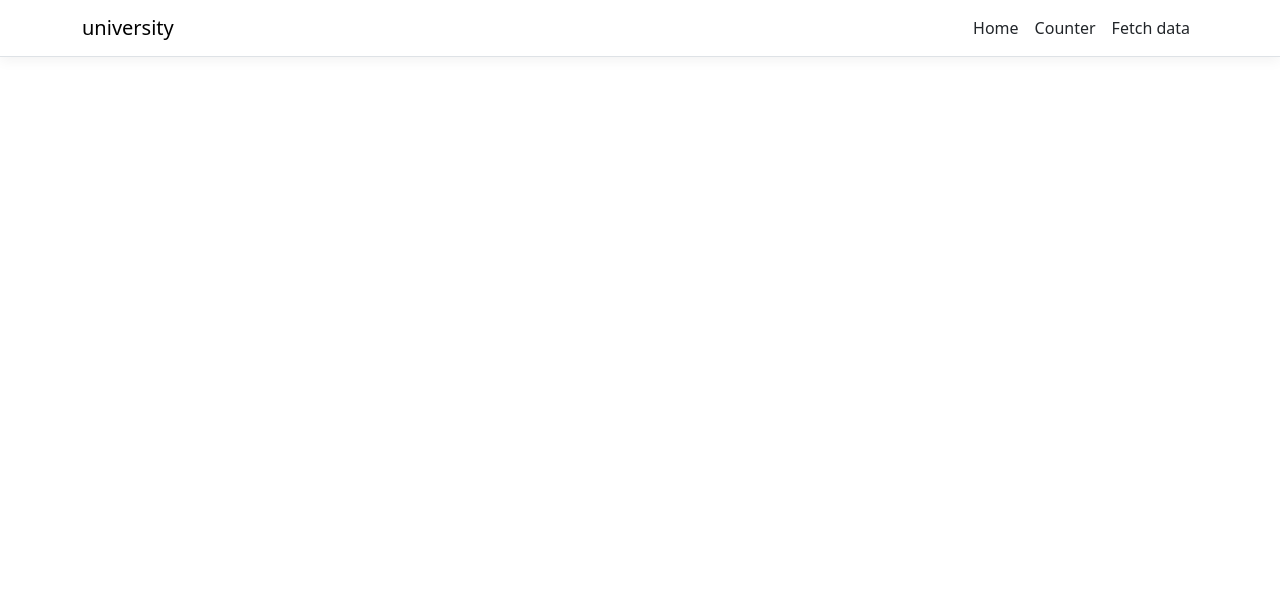
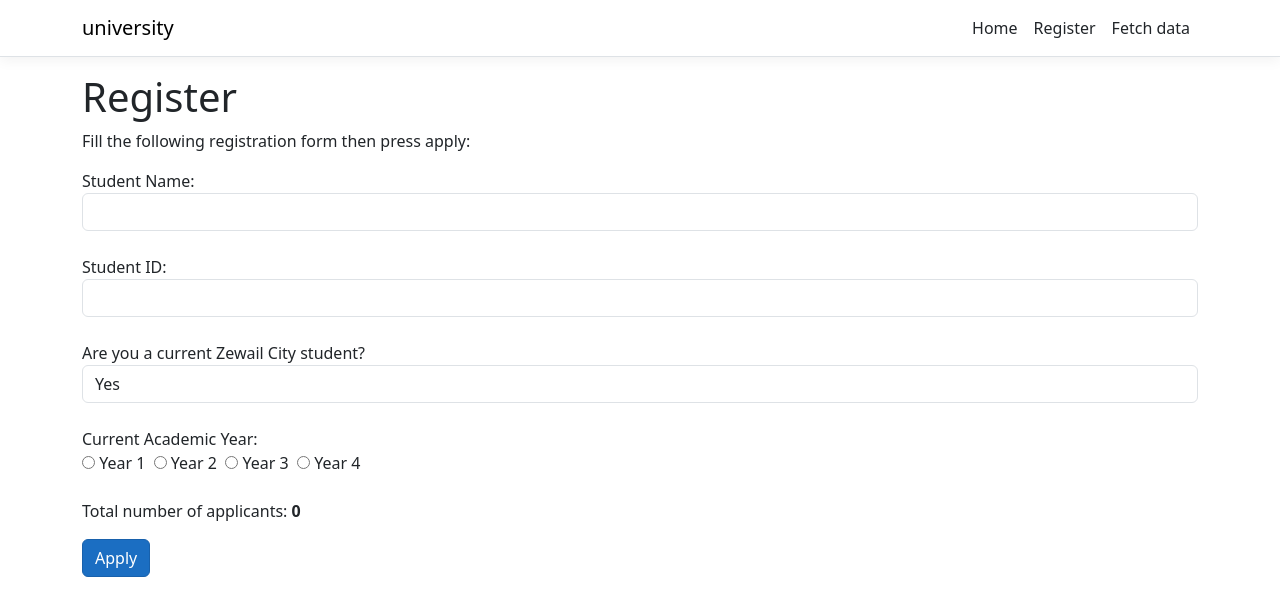
Before and after one commit to AsmaaJAH/simple-university-fullstack-web-project, a React (Create React App) app in the folder ClientApp/: page /register in a window 1280 px wide. Shown: the top 616 px of the page. Built offline with nearby package versions, Linux system fonts and the light colour scheme.

Commit message:
register page  UI

```diff
--- a/ClientApp/src/AppRoutes.js
+++ b/ClientApp/src/AppRoutes.js
@@ -1,4 +1,4 @@
-import { Counter } from "./components/Counter";
+import { Register } from "./components/Register";
 import { FetchData } from "./components/FetchData";
 import { Home } from "./components/Home";
 
@@ -8,8 +8,8 @@ const AppRoutes = [
     element: <Home />
   },
   {
-    path: '/counter',
-    element: <Counter />
+    path: '/register',
+    element: <Register />
   },
   {
     path: '/fetch-data',
--- a/ClientApp/src/components/Counter.js
+++ /dev/null
@@ -1,31 +0,0 @@
-import React, { Component } from 'react';
-
-export class Counter extends Component {
-  static displayName = Counter.name;
-
-  constructor(props) {
-    super(props);
-    this.state = { currentCount: 0 };
-    this.incrementCounter = this.incrementCounter.bind(this);
-  }
-
-  incrementCounter() {
-    this.setState({
-      currentCount: this.state.currentCount + 1
-    });
-  }
-
-  render() {
-    return (
-      <div>
-        <h1>Counter</h1>
-
-        <p>This is a simple example of a React component.</p>
-
-        <p aria-live="polite">Current count: <strong>{this.state.currentCount}</strong></p>
-
-        <button className="btn btn-primary" onClick={this.incrementCounter}>Increment</button>
-      </div>
-    );
-  }
-}
--- a/ClientApp/src/components/NavMenu.js
+++ b/ClientApp/src/components/NavMenu.js
@@ -33,7 +33,7 @@ export class NavMenu extends Component {
                 <NavLink tag={Link} className="text-dark" to="/">Home</NavLink>
               </NavItem>
               <NavItem>
-                <NavLink tag={Link} className="text-dark" to="/counter">Counter</NavLink>
+                <NavLink tag={Link} className="text-dark" to="/register">Register</NavLink>
               </NavItem>
               <NavItem>
                 <NavLink tag={Link} className="text-dark" to="/fetch-data">Fetch data</NavLink>
--- /dev/null
+++ b/ClientApp/src/components/Register.js
@@ -0,0 +1,162 @@
+import React, { Component } from 'react';
+
+export class Register extends Component {
+  static displayName = Register.name;
+
+  constructor(props) {
+    super(props);
+    this.state = {
+      currentCount: 0,
+      name: '',
+      studentId: '',
+      zewailStudent: 'yes',
+      academicYear: '',
+      submitted: false
+    };
+
+    this.incrementCounter = this.incrementCounter.bind(this);
+    this.handleInputChange = this.handleInputChange.bind(this);
+    this.handleSubmit = this.handleSubmit.bind(this);
+  }
+
+  incrementCounter() {
+    this.setState({
+      currentCount: this.state.currentCount + 1,
+      submitted: true
+    });
+  }
+
+  handleInputChange(event) {
+    const { name, value } = event.target;
+    this.setState({
+      [name]: value
+    });
+  }
+
+  async handleSubmit(event) {
+    event.preventDefault();
+    this.incrementCounter();
+
+    const registrationData = {
+      name: this.state.name,
+      studentId: this.state.studentId,
+      zewailStudent: this.state.zewailStudent,
+      academicYear: parseInt(this.state.academicYear),
+      applyCount: this.state.currentCount
+    };
+
+    try {
+      const response = await fetch('/api/registration', {
+        method: 'POST',
+        headers: {
+          'Content-Type': 'application/json'
+        },
+        body: JSON.stringify(registrationData)
+      });
+
+      if (response.ok) {
+        console.log('Data submitted successfully');
+      } else {
+        console.error('Failed to submit data');
+      }
+    } catch (error) {
+      console.error('Error:', error);
+    }
+  }
+
+  render() {
+    return (
+      <div>
+        <h1>Register</h1>
+        <p>Fill the following registration form then press apply:</p>
+        <form onSubmit={this.handleSubmit}>
+          <div className="form-group">
+            <label>Student Name:</label>
+            <input
+              type="text"
+              className="form-control"
+              name="name"
+              value={this.state.name}
+              onChange={this.handleInputChange}
+              required
+            />
+          </div>
+          <span>&nbsp;&nbsp;</span>
+          <div className="form-group">
+            <label>Student ID:</label>
+            <input
+              type="text"
+              className="form-control"
+              name="studentId"
+              value={this.state.studentId}
+              onChange={this.handleInputChange}
+              required
+            />
+          </div>
+          <span>&nbsp;&nbsp;</span>
+          <div className="form-group">
+            <label>Are you a current Zewail City student?</label>
+            <select
+              className="form-control"
+              name="zewailStudent"
+              value={this.state.zewailStudent}
+              onChange={this.handleInputChange}
+            >
+              <option value="yes">Yes</option>
+              <option value="no">No</option>
+            </select>
+          </div>
+          <span>&nbsp;&nbsp;</span>
+          <div className="form-group">
+            <label>Current Academic Year:</label>
+            <div>
+              <label>
+                <input
+                  type="radio"
+                  name="academicYear"
+                  value="1"
+                  checked={this.state.academicYear === '1'}
+                  onChange={this.handleInputChange}
+                /> Year 1
+              </label>
+              <span>&nbsp;&nbsp;</span>
+              <label>
+                <input
+                  type="radio"
+                  name="academicYear"
+                  value="2"
+                  checked={this.state.academicYear === '2'}
+                  onChange={this.handleInputChange}
+                /> Year 2
+              </label>
+              <span>&nbsp;&nbsp;</span>
+              <label>
+                <input
+                  type="radio"
+                  name="academicYear"
+                  value="3"
+                  checked={this.state.academicYear === '3'}
+                  onChange={this.handleInputChange}
+                /> Year 3
+              </label>
+              <span>&nbsp;&nbsp;</span>
+              <label>
+                <input
+                  type="radio"
+                  name="academicYear"
+                  value="4"
+                  checked={this.state.academicYear === '4'}
+                  onChange={this.handleInputChange}
+                /> Year 4
+              </label>
+            </div>
+          </div>
+          <span>&nbsp;&nbsp;</span>
+          <p aria-live="polite">Total number of applicants: <strong>{this.state.currentCount}</strong></p>
+
+          <button type="submit" className="btn btn-primary">Apply</button>
+        </form>
+      </div>
+    );
+  }
+}
```
